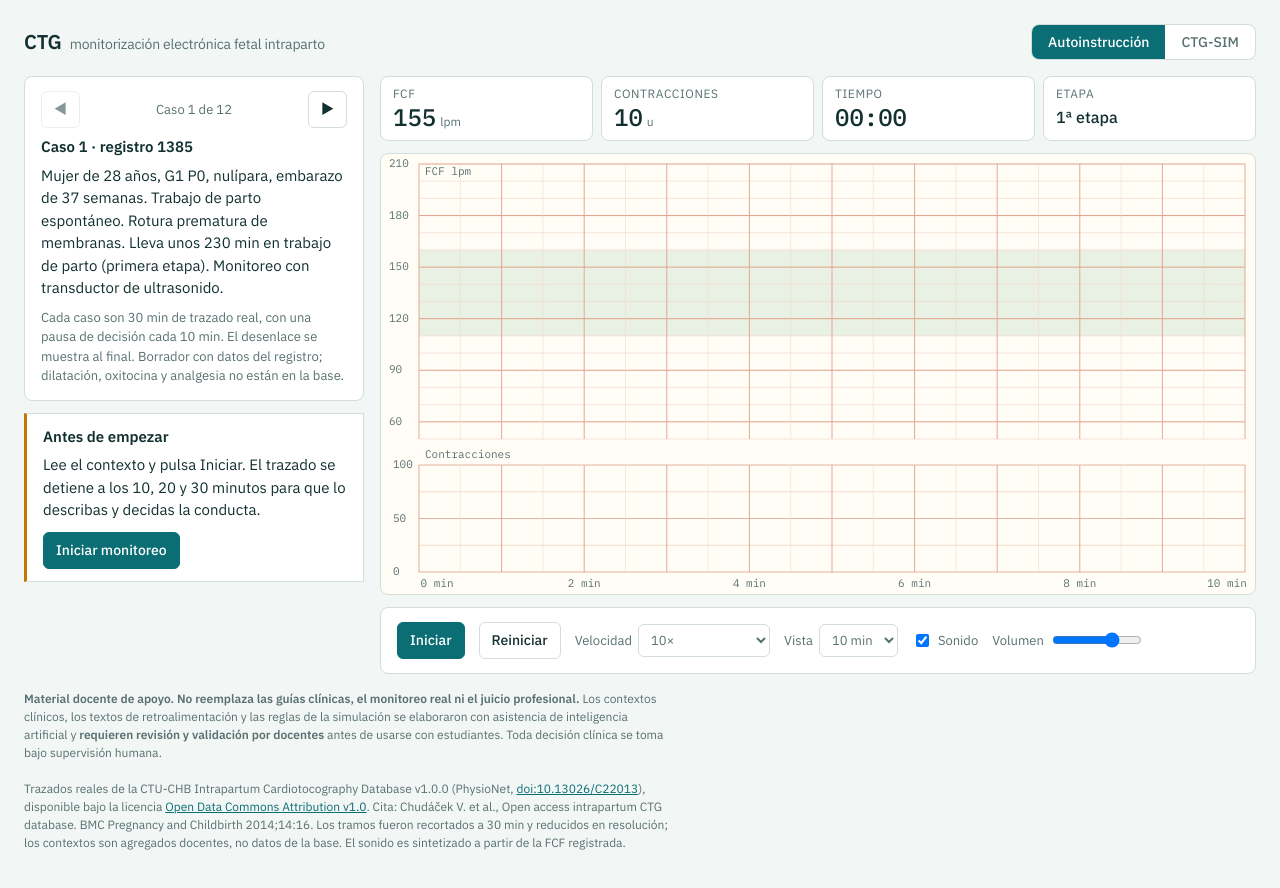
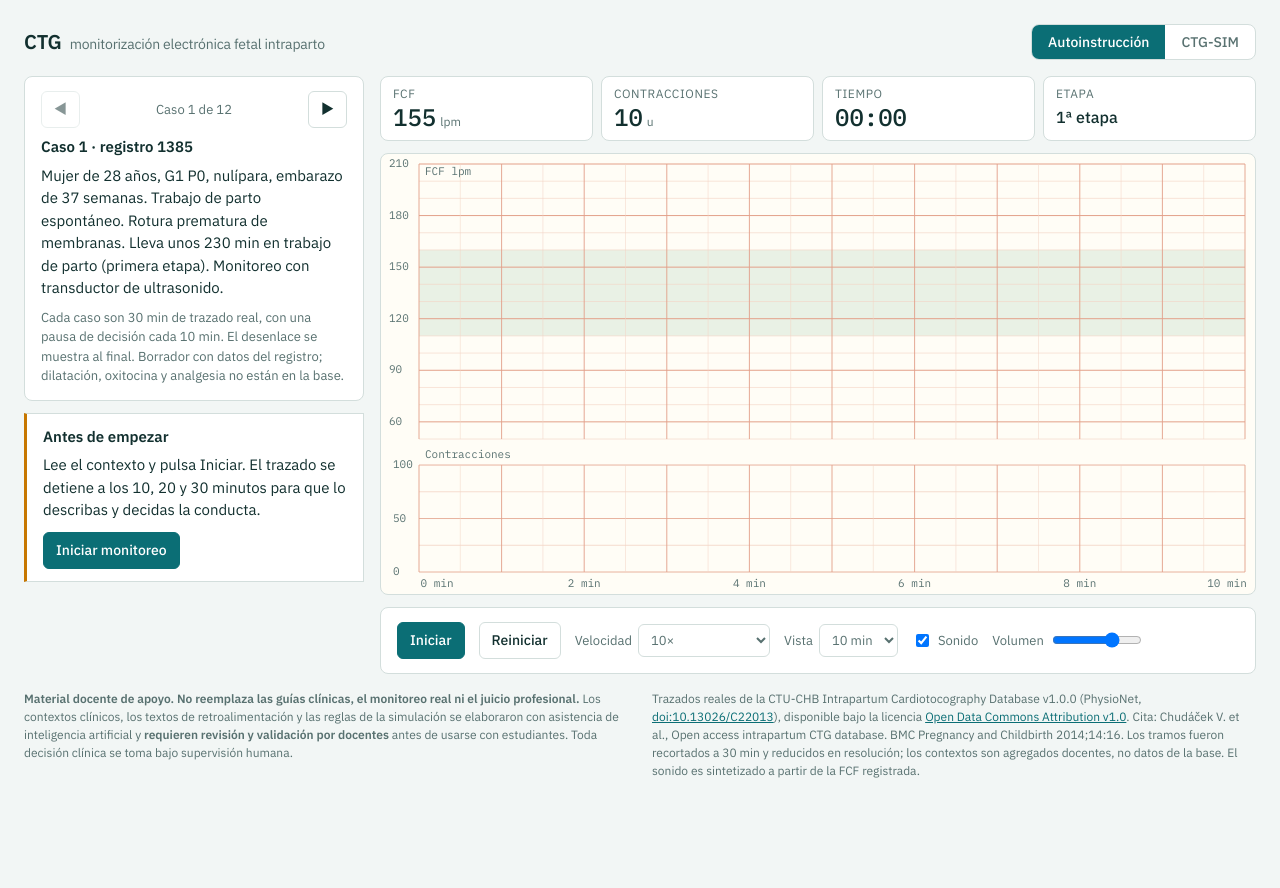
Before and after one commit to Matronerd/simulador-mef, a plain HTML site: page index.html in a window 1280 px wide. After the commit the page ends 816 px from the top, so only its background shows below. Drawn offline with Linux system fonts and the light colour scheme.

Commit message:
Add files via upload

```diff
--- a/index.html
+++ b/index.html
@@ -85,7 +85,10 @@ table{border-collapse:collapse;width:100%;font-size:13px}
 th,td{text-align:left;padding:5px 8px;border-bottom:1px solid var(--line);vertical-align:top}
 th{color:var(--muted);font-weight:500}
 .scroll{overflow-x:auto}
-footer{font-size:12px;color:var(--muted);max-width:90ch}
+footer{font-size:12px;color:var(--muted)}
+.foot-cols{display:grid;grid-template-columns:1fr 1fr;gap:24px}
+.foot-cols p{margin:0}
+@media (max-width:760px){.foot-cols{grid-template-columns:1fr;gap:12px}}
 footer a{color:var(--accent)}
 </style>
 
@@ -171,9 +174,10 @@ footer a{color:var(--accent)}
 </div>
 
 <footer>
-  <strong>Material docente de apoyo. No reemplaza las guías clínicas, el monitoreo real ni el juicio profesional.</strong> Los contextos clínicos, los textos de retroalimentación y las reglas de la simulación se elaboraron con asistencia de inteligencia artificial y <strong>requieren revisión y validación por docentes</strong> antes de usarse con estudiantes. Toda decisión clínica se toma bajo supervisión humana.
-  <br><br>
-  Trazados reales de la CTU-CHB Intrapartum Cardiotocography Database v1.0.0 (PhysioNet, <a href="https://doi.org/10.13026/C22013">doi:10.13026/C22013</a>), disponible bajo la licencia <a href="https://physionet.org/about/licenses/open-data-commons-attribution-license-v10/">Open Data Commons Attribution v1.0</a>. Cita: Chudáček V. et al., Open access intrapartum CTG database. BMC Pregnancy and Childbirth 2014;14:16. Los tramos fueron recortados a 30 min y reducidos en resolución; los contextos son agregados docentes, no datos de la base. El sonido es sintetizado a partir de la FCF registrada.
+  <div class="foot-cols">
+    <p><strong>Material docente de apoyo. No reemplaza las guías clínicas, el monitoreo real ni el juicio profesional.</strong> Los contextos clínicos, los textos de retroalimentación y las reglas de la simulación se elaboraron con asistencia de inteligencia artificial y <strong>requieren revisión y validación por docentes</strong> antes de usarse con estudiantes. Toda decisión clínica se toma bajo supervisión humana.</p>
+    <p>Trazados reales de la CTU-CHB Intrapartum Cardiotocography Database v1.0.0 (PhysioNet, <a href="https://doi.org/10.13026/C22013">doi:10.13026/C22013</a>), disponible bajo la licencia <a href="https://physionet.org/about/licenses/open-data-commons-attribution-license-v10/">Open Data Commons Attribution v1.0</a>. Cita: Chudáček V. et al., Open access intrapartum CTG database. BMC Pregnancy and Childbirth 2014;14:16. Los tramos fueron recortados a 30 min y reducidos en resolución; los contextos son agregados docentes, no datos de la base. El sonido es sintetizado a partir de la FCF registrada.</p>
+  </div>
 </footer>
 </div>
 
```
